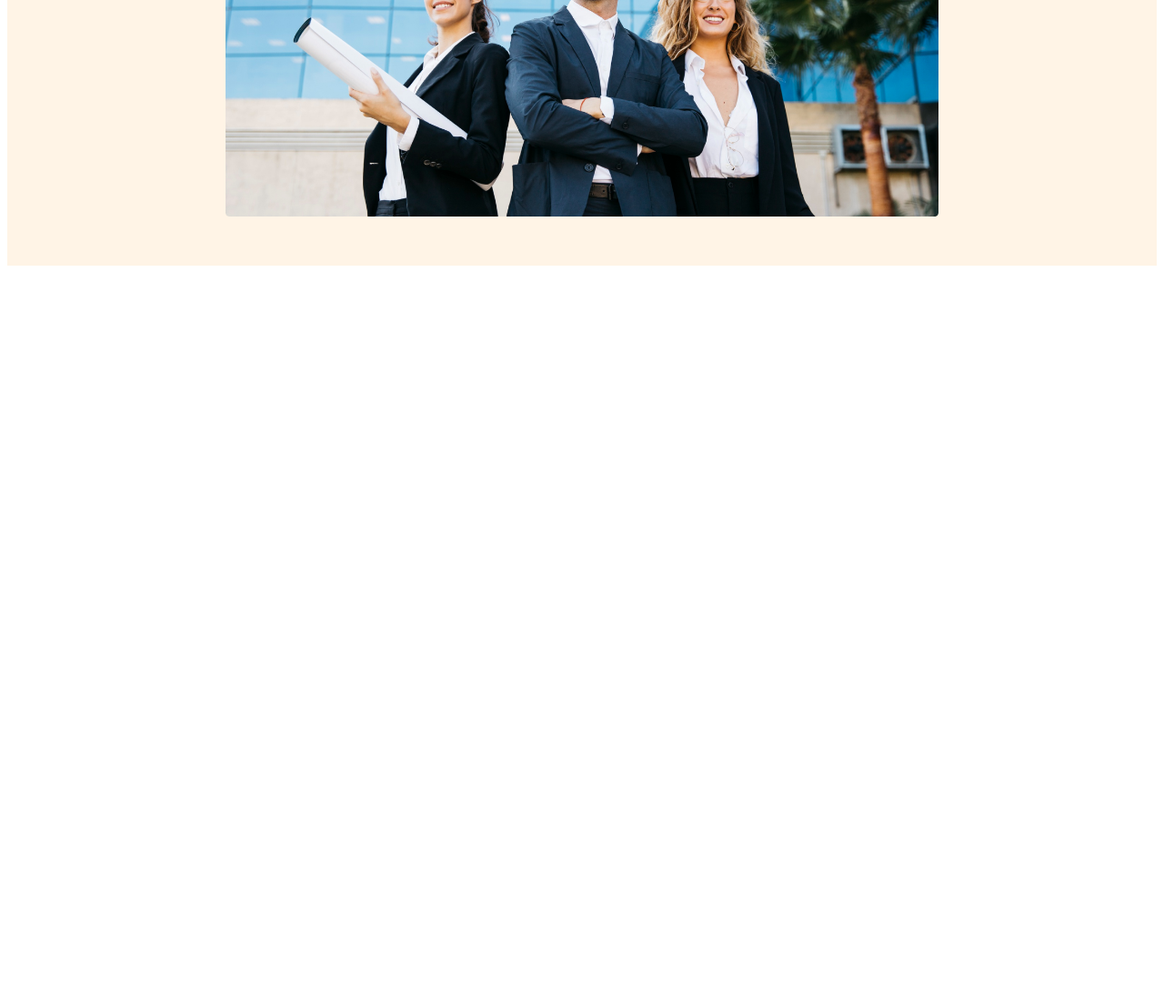
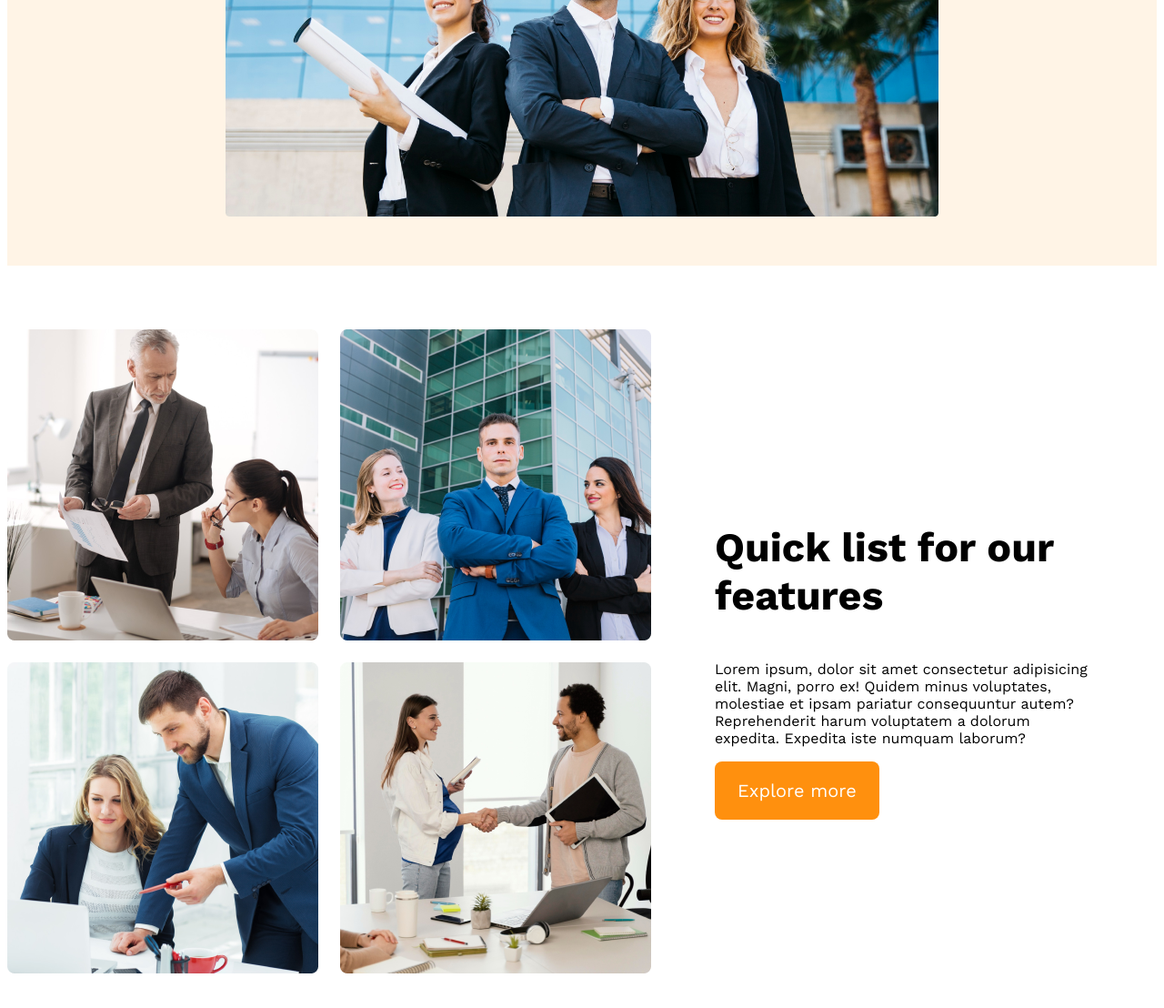
Before and after one commit to Arafath999/aqsa, a plain HTML site: page index.html in a window 1280 px wide. Shown: the part 749-1857 px from the top of the page at 91% size. Before the commit the page ends 1049 px from the top, so only its background shows below. Drawn offline with nearby package versions, Linux system fonts and the light colour scheme.

Commit message:
finish to the style

```diff
--- a/index.html
+++ b/index.html
@@ -36,6 +36,22 @@
         </div>
     </header>
     <main>
+        <section class="teams-container">
+             <div class="teams-img-container">
+               <img src="./images/team1.png" alt="">
+               <img src="./images/team2.png" alt="">
+               <img src="./images/team3.png" alt="">
+               <img src="./images/team4.png" alt="">
+             </div>
+
+            <div class="teams-content">
+                <h3 class="teams-title">Quick list for our features</h3>
+                <p class="teams-description">Lorem ipsum, dolor sit amet consectetur adipisicing elit. Magni, porro ex! Quidem minus voluptates, molestiae et ipsam pariatur consequuntur autem? Reprehenderit harum voluptatem a dolorum expedita. Expedita iste numquam laborum?</p>
+                <button class="btn-primary">Explore more</button>
+
+
+            </div>
+        </section>
 
     </main>
     <footer>
--- a/style.css
+++ b/style.css
@@ -64,14 +64,49 @@ nav li a{
     margin-top: 20px;
     width: 100%;
 }
+
+
+/* main style */
+main{
+    max-width: 1440px;
+    margin: 70px auto;
+}
+/* teams-style */
+
+.teams-container{
+    display: flex;
+    align-items: center;
+    /* gap: 1.5rem; */
+}
+.teams-img-container{
+    display: grid;
+    grid-template-columns: repeat(2,1fr);
+    gap: 1.5rem;
+}
+.teams-content{
+    padding-left: 70px;
+    padding-right: 70px;
+}
+.teams-title{
+    font-size: 2.8rem;
+}
+
 /* responsive media query */
 /* mobile-devices */
 @media screen and (max-width: 576px) {
     header{
         padding: 20px;
     }
-    nav{
+    nav,
+    .teams-container{
         flex-direction: column;
+    }
+    .teams-img-container{
+        grid-template-columns: 1fr;
+    }
+    .teams-content{
+        padding-left: 20px;
+        padding-right: 20px;
     }
 
 }
@@ -80,7 +115,9 @@ nav li a{
     header{
         padding: 50px;
     }
-    nav{
+    nav,
+    .teams-container
+    {
         flex-direction: column;
     }
 
```
